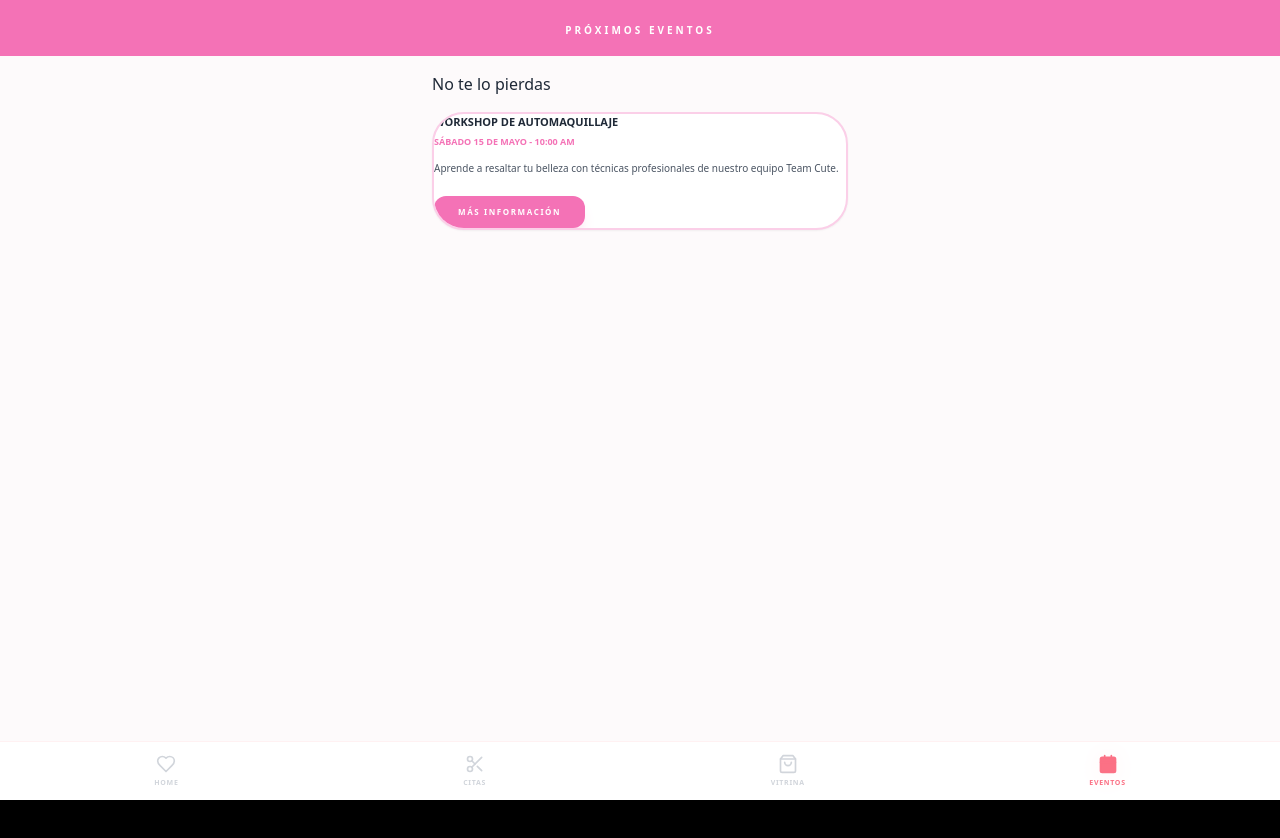
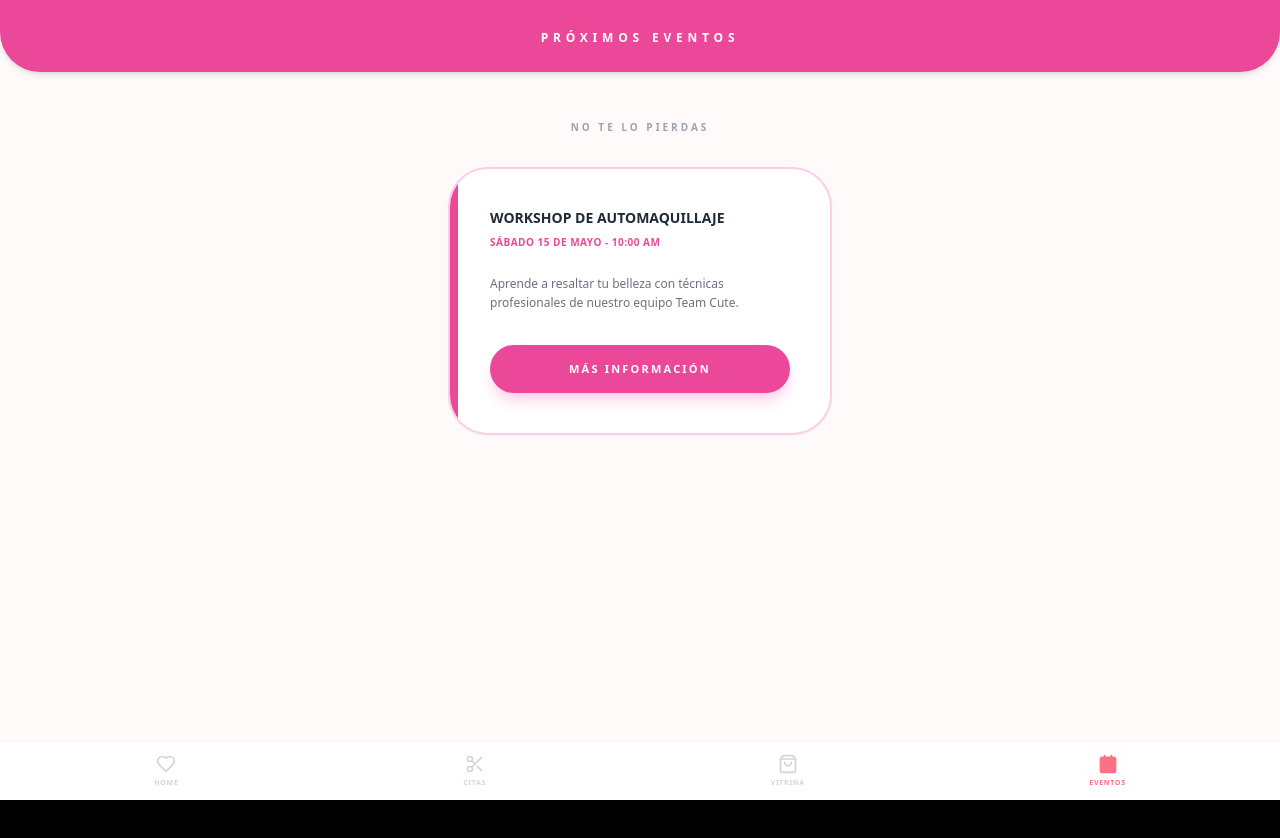
Before and after one commit to anaaz1798/martha-cute-studio, a React (Vite) app: page /eventos in a window 1280 px wide. Shown: the top 838 px of the page. Built offline with nearby package versions, Linux system fonts and the light colour scheme.

Commit message:
Update EventsPage.jsx

```diff
--- a/src/pages/EventsPage.jsx
+++ b/src/pages/EventsPage.jsx
@@ -2,20 +2,29 @@ import Navbar from '../components/Navbar';
 
 export default function EventsPage() {
   return (
-    <div className="min-h-screen bg-[#fdfafb] pb-24 font-sans text-gray-800">
-      <nav className="bg-[#f472b6] text-white p-4 text-center sticky top-0 z-50">
-        <span className="font-black uppercase text-[10px] tracking-[0.3em]">Próximos Eventos</span>
+    <div className="min-h-screen bg-[#fffafa] pb-32 font-sans text-gray-800">
+      {/* Header con el rosado del botón de agendar */}
+      <nav className="bg-[#ec4899] text-white p-6 text-center sticky top-0 z-50 rounded-b-[40px] shadow-md">
+        <span className="font-black uppercase text-[12px] tracking-[0.4em]">Próximos Eventos</span>
       </nav>
 
-      <main className="max-w-md mx-auto p-4 space-y-4">
-        <p className="cute-title">No te lo pierdas</p>
-        <div className="cute-card border-l-4 border-l-[#f472b6]">
-          <h3 className="font-black text-[11px] uppercase text-gray-800">Workshop de Automaquillaje</h3>
-          <p className="text-[9px] font-bold mt-1 uppercase text-[#f472b6]">Sábado 15 de Mayo - 10:00 AM</p>
-          <p className="text-[10px] text-gray-600 mt-3 leading-relaxed">
+      <main className="max-w-md mx-auto p-8 pt-12 space-y-8">
+        <p className="text-[10px] font-black uppercase tracking-[0.3em] text-gray-400 text-center">No te lo pierdas</p>
+
+        {/* Tarjeta con aire (p-8) y el borde del login */}
+        <div className="bg-white rounded-[40px] p-10 shadow-sm border-2 border-[#fbcfe8] relative overflow-hidden">
+          {/* Detalle lateral con tu rosado */}
+          <div className="absolute left-0 top-0 bottom-0 w-2 bg-[#ec4899]"></div>
+
+          <h3 className="font-black text-[14px] uppercase text-gray-800 leading-tight">Workshop de Automaquillaje</h3>
+          <p className="text-[10px] font-bold mt-2 uppercase text-[#ec4899] tracking-wider">Sábado 15 de Mayo - 10:00 AM</p>
+
+          <p className="text-[12px] text-gray-500 mt-6 leading-relaxed">
             Aprende a resaltar tu belleza con técnicas profesionales de nuestro equipo Team Cute.
           </p>
-          <button className="mt-5 bg-[#f472b6] text-white px-6 py-2.5 rounded-xl text-[8px] font-black uppercase tracking-[0.2em] shadow-lg shadow-pink-100">
+
+          {/* Botón idéntico al de Agendar Cita */}
+          <button className="mt-8 w-full bg-[#ec4899] text-white py-4 rounded-full text-[11px] font-black uppercase tracking-[0.2em] shadow-lg shadow-pink-200 active:scale-95 transition-all">
             Más información
           </button>
         </div>
```
